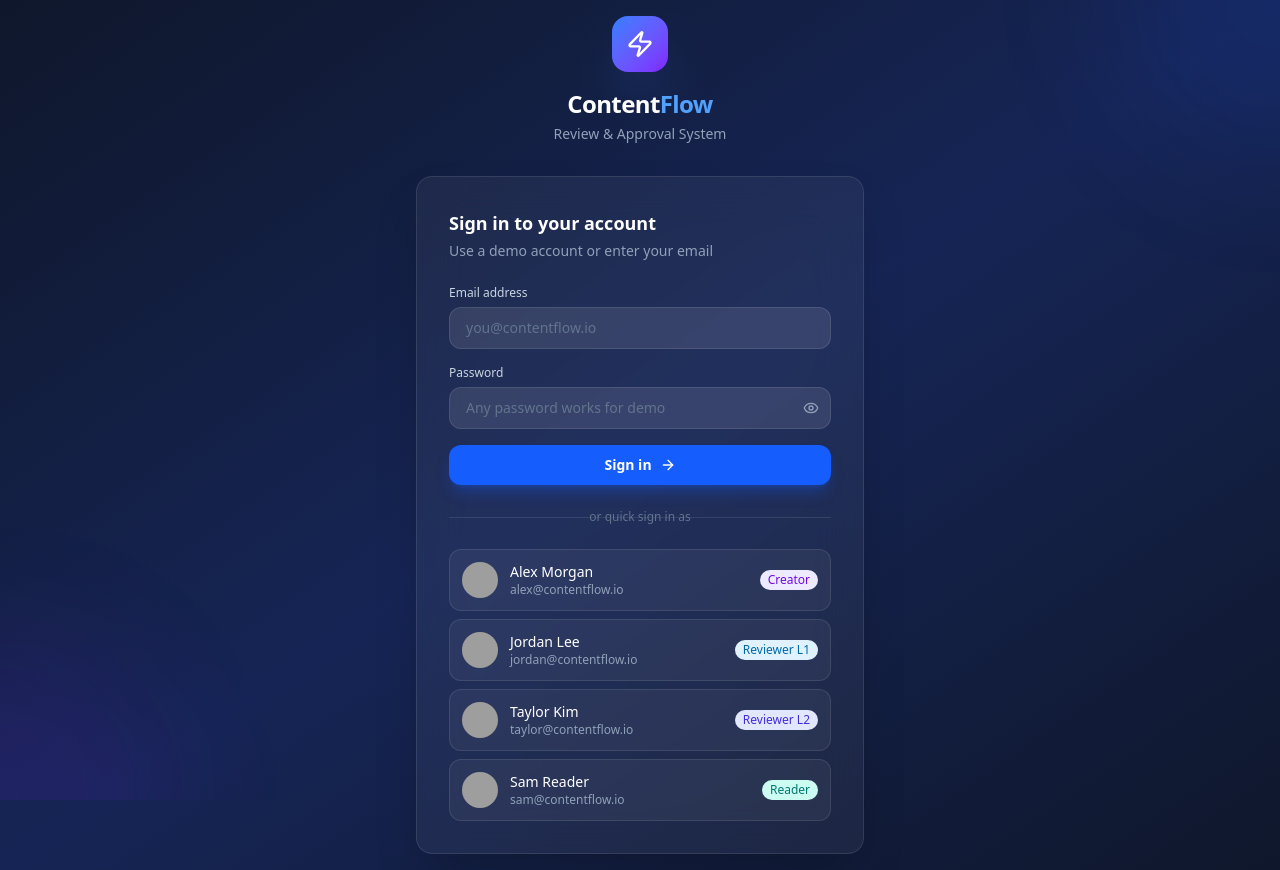
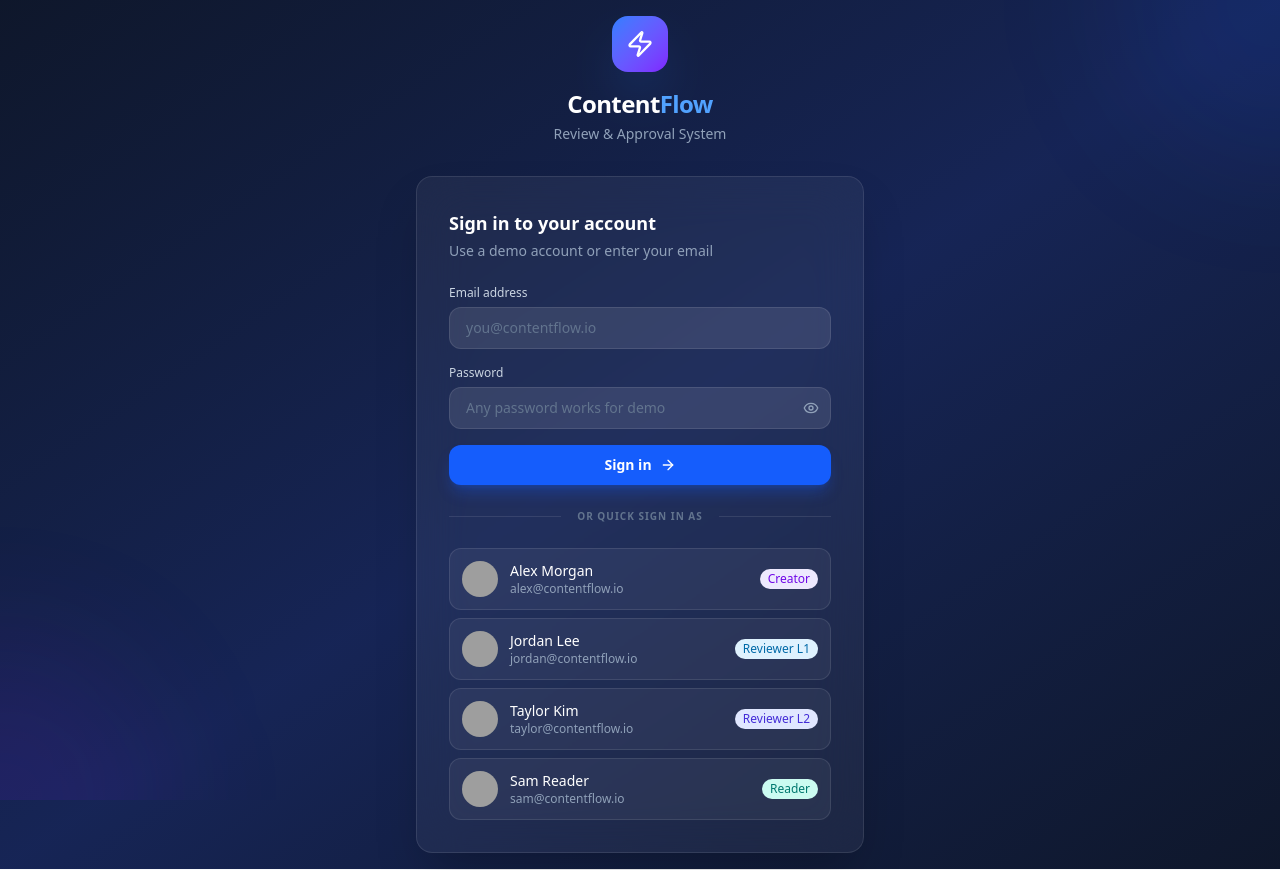
Before and after one commit to mitrarajdeep2001/content_review_and_approval_assignment, a React (Vite) app in the folder client/: page /login in a window 1280 px wide. Built offline with nearby package versions, Linux system fonts and the light colour scheme; no server answers; grey boxes are pictures that could not be loaded.

Commit message:
style: update login page divider layout and typography for improved visual consistency

```diff
--- a/client/src/pages/LoginPage.tsx
+++ b/client/src/pages/LoginPage.tsx
@@ -132,13 +132,12 @@ export function LoginPage() {
           </form>
 
           {/* Divider */}
-          <div className="relative mb-6">
-            <div className="absolute inset-0 flex items-center">
-              <div className="w-full border-t border-white/10" />
-            </div>
-            <div className="relative flex justify-center text-xs text-slate-500">
-              <span className="bg-transparent px-3">or quick sign in as</span>
-            </div>
+          <div className="flex items-center my-6">
+            <div className="flex-1 h-px bg-white/10"></div>
+            <span className="px-4 text-[10px] font-bold text-slate-500 uppercase tracking-widest">
+              or quick sign in as
+            </span>
+            <div className="flex-1 h-px bg-white/10"></div>
           </div>
 
           {/* Quick Login Cards */}
```
